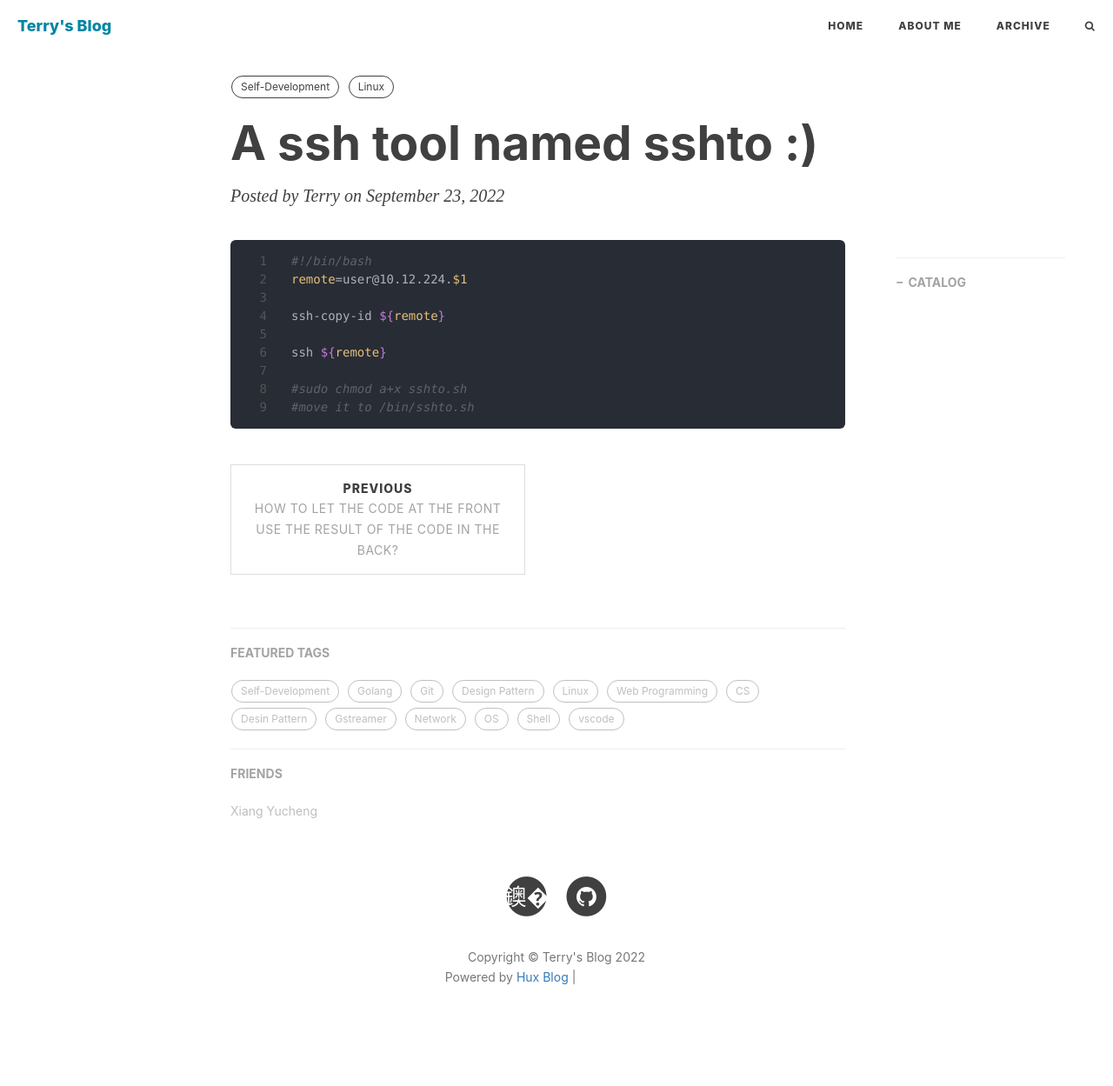
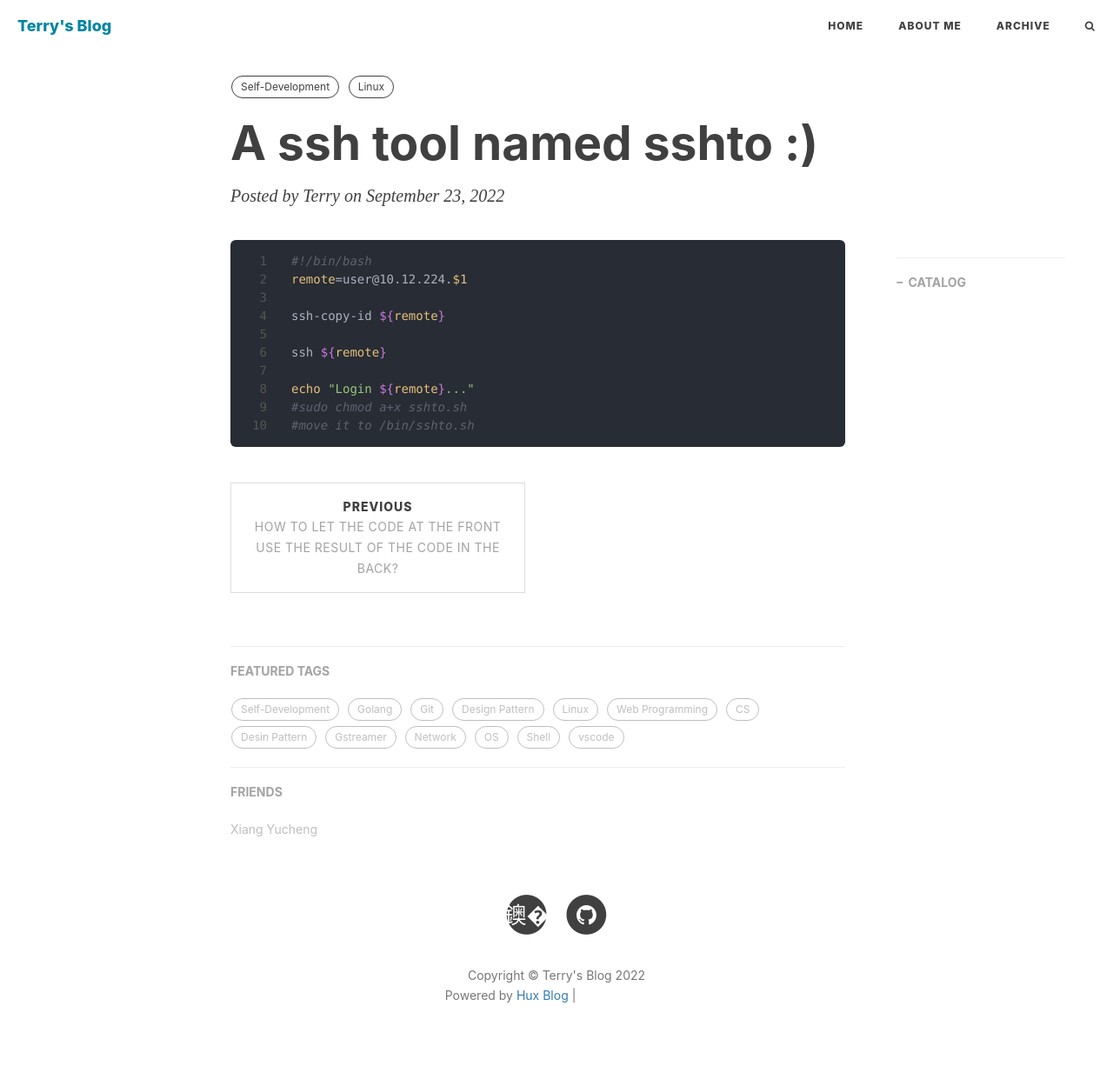
Before and after one commit to huty1998/huty1998.github.io, a Jekyll site: the page built from _posts/2022-09/2022-09-23-ssh-tool.md, in a window 1280 px wide. Shown: the whole page at 87% size. Built offline with Jekyll 4.4.1, drawn with Linux system fonts in a browser that asks for light colours; nearby versions of some CDN libraries; comment, search, counter and statistics services are not loaded; before the commit the page ends 1228 px from its top, so only the background shows below that; grey boxes are pictures that could not be loaded.

Commit message:
2022-09-23

````diff
--- a/_posts/2022-09/2022-09-23-ssh-tool.md
+++ b/_posts/2022-09/2022-09-23-ssh-tool.md
@@ -17,6 +17,7 @@ ssh-copy-id ${remote}
 
 ssh ${remote}
 
+echo "Login ${remote}..."
 #sudo chmod a+x sshto.sh
 #move it to /bin/sshto.sh
 ```
````
